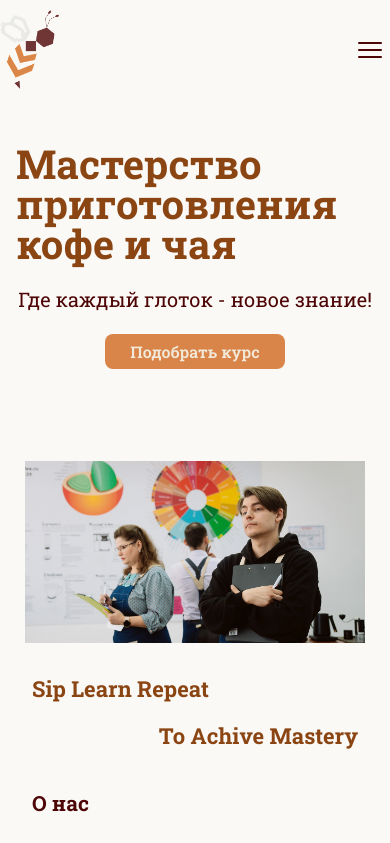
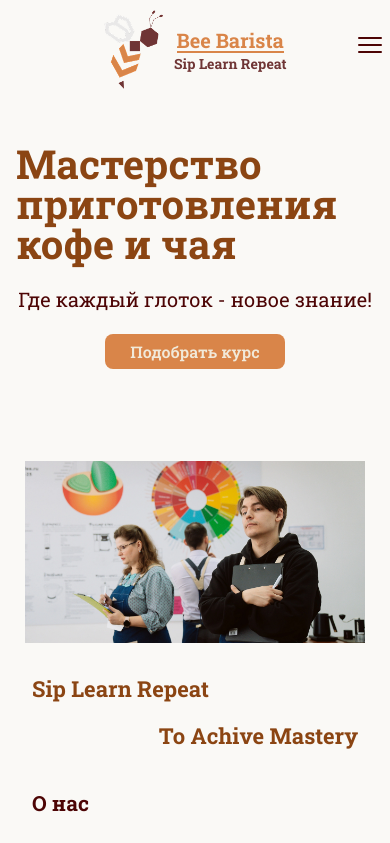
Before and after one commit to romkalan/Coffee-Tea-Mastery, a React (Vite) app: page /#/ in a window 390 px wide. Shown: the top 843 px of the page. Built offline with nearby package versions, Linux system fonts and the light colour scheme; data requests are answered from the project's data file.

Commit message:
fix: logo text on all screens, mobile logo centered, CoursesPreview 100% width

```diff
--- a/src/components/CoursesPreview/styles.module.scss
+++ b/src/components/CoursesPreview/styles.module.scss
@@ -2,7 +2,7 @@
 
 .root {
   @include flex-center;
-  width: 95%;
+  width: 100%;
   max-width: var(--content-width);
   margin: 0 auto;
   display: flex;
--- a/src/components/Header/Header.tsx
+++ b/src/components/Header/Header.tsx
@@ -39,10 +39,12 @@ function Header() {
             <Logo />
             {isMobile ? (
                 <>
-                    <Hamburger
-                        isOpen={isMobileNavOpen}
-                        onClick={() => setIsMobileNavOpen(prev => !prev)}
-                    />
+                    <div className={classNames(styles.hamburgerWrapper)}>
+                        <Hamburger
+                            isOpen={isMobileNavOpen}
+                            onClick={() => setIsMobileNavOpen(prev => !prev)}
+                        />
+                    </div>
                     <MobileNav
                         isOpen={isMobileNavOpen}
                         onClose={() => setIsMobileNavOpen(false)}
--- a/src/components/Header/styles.module.scss
+++ b/src/components/Header/styles.module.scss
@@ -60,6 +60,8 @@
 @include mixins.respond-lg-max {
   .root {
     margin-bottom: 24px;
+    justify-content: center;
+    position: relative;
   }
 }
 
@@ -68,6 +70,13 @@
   .helpers {
     display: none;
   }
+}
+
+.hamburgerWrapper {
+  position: absolute;
+  right: 0;
+  top: 50%;
+  transform: translateY(-50%);
 }
 
 .infoForSearch {
--- a/src/components/Logo/styles.module.scss
+++ b/src/components/Logo/styles.module.scss
@@ -42,9 +42,3 @@
   font-size: clamp(0.875rem, 1.2vw, 1rem); /* 14px - 16px */
   color: mixins.$color-primary;
 }
-
-@include mixins.respond-lg-max {
-  .logoText {
-    display: none;
-  }
-}
```
Also changed, not shown: 5 other files (tests, documents, lock files or other folders).
